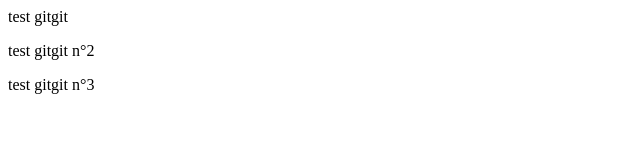
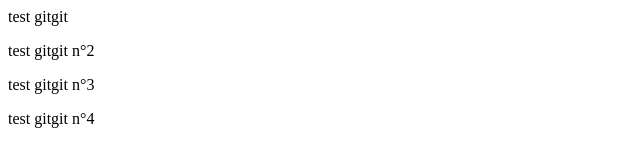
Before and after one commit to Ishtarsu-1/testgit, a plain HTML site: page index.html in a window 1280 px wide. Shown: the whole page, without its empty margins (0-640 px from the left). Drawn offline with Linux system fonts and the light colour scheme.

Commit message:
4eme teste

```diff
--- a/index.html
+++ b/index.html
@@ -8,5 +8,6 @@
     <p>test gitgit</p>
     <p>test gitgit n°2</p>
     <p>test gitgit n°3</p>
+    <p>test gitgit n°4</p>
 </body>
 </html>
```
